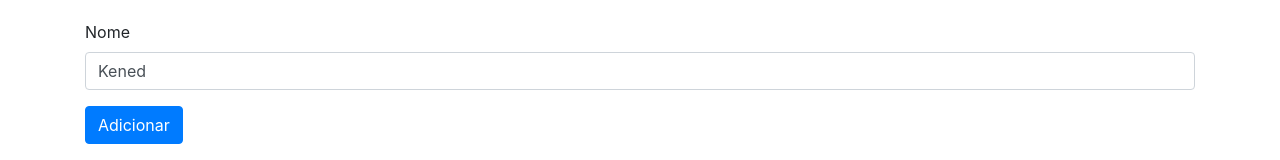
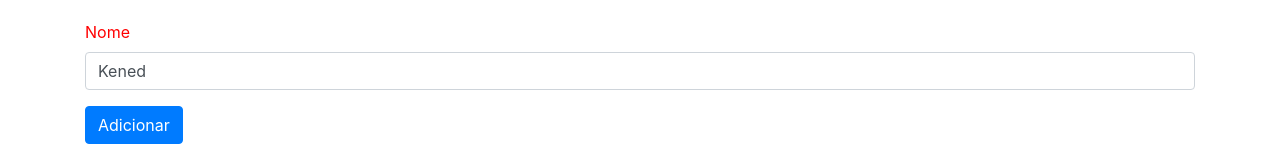
Before and after one commit to k3n3dfelix/Algaworks, an Angular app in the folder meu_projeto/: page / in a window 1280 px wide. Shown: the top 160 px of the page. Built offline with nearby package versions, Linux system fonts and the light colour scheme; grey boxes are pictures that could not be loaded.

Commit message:
Adicionando estilos CSS em componentes

```diff
--- a/meu_projeto/src/app/funcionario-card/funcionario-card.component.ts
+++ b/meu_projeto/src/app/funcionario-card/funcionario-card.component.ts
@@ -3,7 +3,13 @@ import { Component, Input, OnInit } from '@angular/core';
 @Component({
   selector: 'app-funcionario-card',
   templateUrl: './funcionario-card.component.html',
-  styleUrls: ['./funcionario-card.component.css']
+  //styleUrls: ['./funcionario-card.component.css']
+  styles: [`
+    .card-body{
+      text-transform: uppercase;
+      color:blue;
+    }
+  `]
 })
 export class FuncionarioCardComponent implements OnInit {
 
--- a/meu_projeto/src/app/funcionario-form/funcionario-form.component.css
+++ b/meu_projeto/src/app/funcionario-form/funcionario-form.component.css
@@ -0,0 +1,3 @@
+label {
+    color:red;
+}
```
